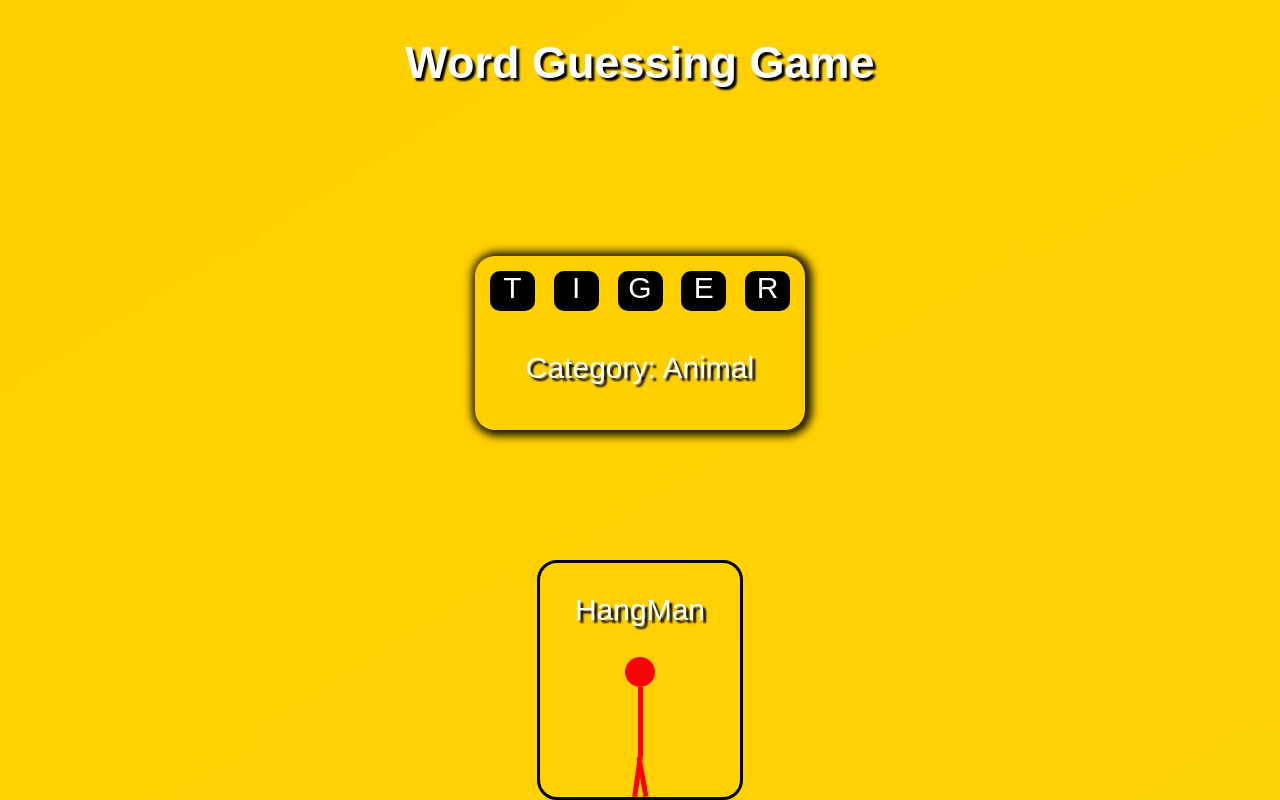
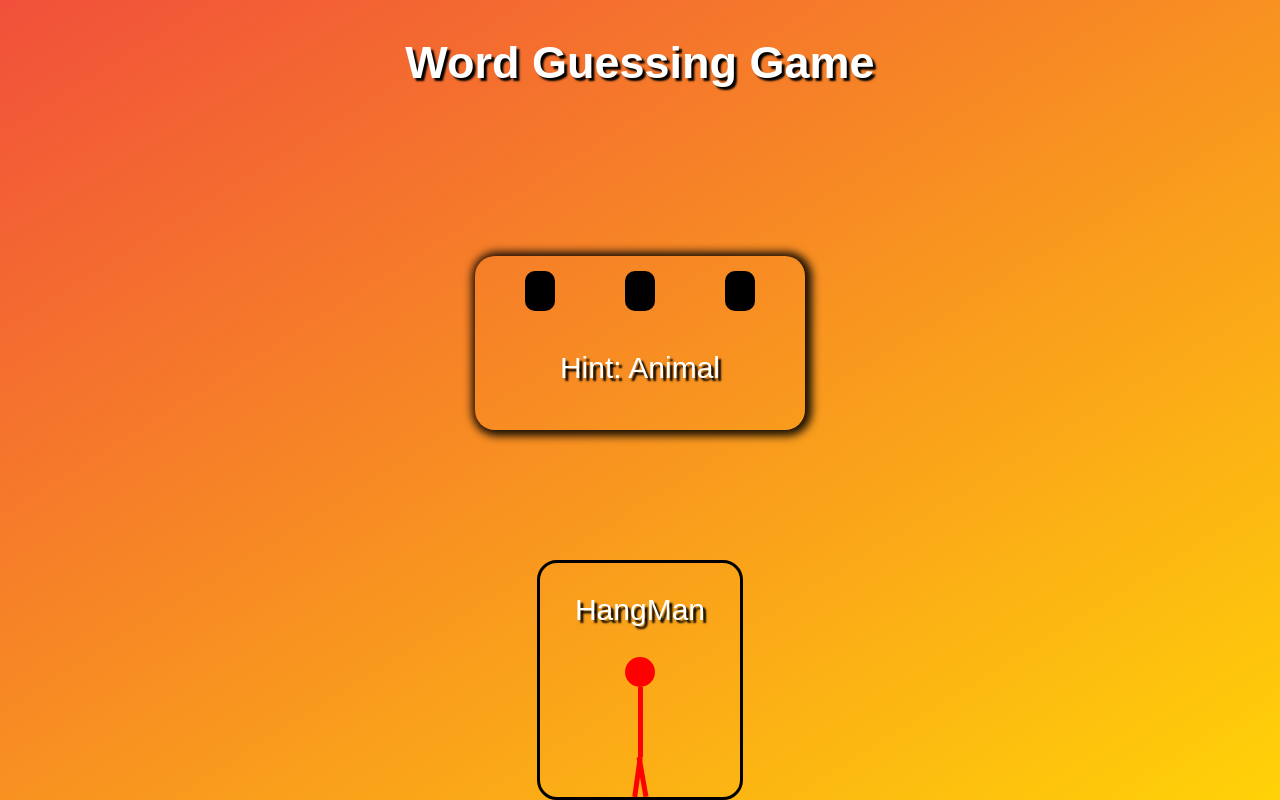
Before and after one commit to ShereyarAli/Word-Guessing-Game, an Electron app: page index.html in a window 1280 px wide. Drawn offline with Linux system fonts and the light colour scheme; a web font is replaced by a local one.

Commit message:
Created Words file and functioning of words

```diff
--- a/index.html
+++ b/index.html
@@ -12,14 +12,14 @@
 <body>
   <h2>Word Guessing Game</h2>
   <main>
-    <div class="yourWord">
+    <div class="yourWord js-your-word">
       <div class="wordCell">T</div>
       <div class="wordCell">I</div>
       <div class="wordCell">G</div>
       <div class="wordCell">E</div>
       <div class="wordCell">R</div>
     </div>
-    <p>Category: Animal</p>
+    <p class="js-hint">Hint: Animal</p>
   </main>
   <div class="hang">
     <p>HangMan</p>
--- a/index.js
+++ b/index.js
@@ -0,0 +1,18 @@
+import {wordList} from "./word.js";
+
+let guessWord, html ='';
+let yourWord = document.querySelector('.js-your-word');
+
+
+const wordToGuess = () => {
+  guessWord = Math.floor(Math.random() * 48);
+  const word = wordList[guessWord].word;
+  console.log(word, word.length);
+
+  for(let i = 0; i < word.length; i++){
+     html = html + `<div class="wordCell"></div>`
+  }
+  yourWord.innerHTML = html;
+  console.log(html)
+}
+wordToGuess();
--- a/style.css
+++ b/style.css
@@ -9,13 +9,13 @@ body{
   padding: 0;
   width: 100%;
   height: 100vh;
-  background-image: linear-gradient(to bottom right, rgb(255, 208, 0), rgb(255, 210, 7));
+  background-image: linear-gradient(to bottom right, rgb(241, 80, 59), rgb(255, 210, 7));
   color: rgb(255, 255, 255);
   text-shadow: 3px 3px 2px rgb(0, 0, 0);
 }
 
 main{
-  background-color: rgb(255, 208, 0);
+  background-color: rgba(255, 0, 0, 0);
   padding: 15px;
   min-width: 300px;
   min-height: auto;
@@ -31,13 +31,13 @@ main{
   width: 100%;
   height: 50px;
   display: flex;
-  justify-content: space-between;
+  justify-content: space-around;
 
 }
 .wordCell{
   text-align: center;
 
-  width: 15%;
+  width: 10%;
   height: 40px;
   border-radius: 10px;
   background-color: rgb(0, 0, 0);
--- /dev/null
+++ b/word.js
@@ -0,0 +1,198 @@
+export let wordList = [
+    {
+        word: "python",
+        hint: "programming language"
+    },
+    {
+        word: "guitar",
+        hint: "a musical instrument"
+    },
+    {
+        word: "aim",
+        hint: "a purpose or intention"
+    },
+    {
+        word: "venus",
+        hint: "planet of our solar system"
+    },
+    {
+        word: "gold",
+        hint: "a yellow precious metal"
+    },
+    {
+        word: "ebay",
+        hint: "online shopping site"
+    },
+    {
+        word: "golang",
+        hint: "programming language"
+    },
+    {
+        word: "coding",
+        hint: "related to programming"
+    },
+    {
+        word: "matrix",
+        hint: "science fiction movie"
+    },
+    {
+        word: "bugs",
+        hint: "related to programming"
+    },
+    {
+        word: "avatar",
+        hint: "epic science fiction film"
+    },
+    {
+        word: "gif",
+        hint: "a file format for image"
+    },
+    {
+        word: "mental",
+        hint: "related to the mind"
+    },
+    {
+        word: "map",
+        hint: "diagram represent of an area"
+    },
+    {
+        word: "island",
+        hint: "land surrounded by water"
+    },
+    {
+        word: "hockey",
+        hint: "a famous outdoor game"
+    },
+    {
+        word: "chess",
+        hint: "related to a indoor game"
+    },
+    {
+        word: "viber",
+        hint: "a social media app"
+    },
+    {
+        word: "github",
+        hint: "code hosting platform"
+    },
+    {
+        word: "png",
+        hint: "a image file format"
+    },
+    {
+        word: "silver",
+        hint: "precious greyish-white metal"
+    },
+    {
+        word: "mobile",
+        hint: "an electronic device"
+    },
+    {
+        word: "gpu",
+        hint: "computer component"
+    },
+    {
+        word: "java",
+        hint: "programming language"
+    },
+    {
+        word: "google",
+        hint: "famous search engine"
+    },
+    {
+        word: "venice",
+        hint: "famous city of waters"
+    },
+    {
+        word: "excel",
+        hint: "microsoft product for windows"
+    },
+    {
+        word: "mysql",
+        hint: "a relational database system"
+    },
+    {
+        word: "nepal",
+        hint: "developing country name"
+    },
+    {
+        word: "flute",
+        hint: "a musical instrument"
+    },
+    {
+        word: "crypto",
+        hint: "related to cryptocurrency"
+    },
+    {
+        word: "tesla",
+        hint: "unit of magnetic flux density"
+    },
+    {
+        word: "mars",
+        hint: "planet of our solar system"
+    },
+    {
+        word: "proxy",
+        hint: "related to server application"
+    },
+    {
+        word: "email",
+        hint: "related to exchanging message"
+    },
+    {
+        word: "html",
+        hint: "markup language for the web"
+    },
+    {
+        word: "air",
+        hint: "related to a gas"
+    },
+    {
+        word: "idea",
+        hint: "a thought or suggestion"
+    },
+    {
+        word: "server",
+        hint: "related to computer or system"
+    },
+    {
+        word: "svg",
+        hint: "a vector image format"
+    },
+    {
+        word: "jpeg",
+        hint: "a image file format"
+    },
+    {
+        word: "search",
+        hint: "act to find something"
+    },
+    {
+        word: "key",
+        hint: "small piece of metal"
+    },
+    {
+        word: "egypt",
+        hint: "a country name"
+    },
+    {
+        word: "joker",
+        hint: "psychological thriller film"
+    },
+    {
+        word: "dubai",
+        hint: "developed country name"
+    },
+    {
+        word: "photo",
+        hint: "representation of person or scene"
+    },
+    {
+        word: "nile",
+        hint: "largest river in the world"
+    },
+    {
+        word: "rain",
+        hint: "related to a water"
+    },
+]
```
